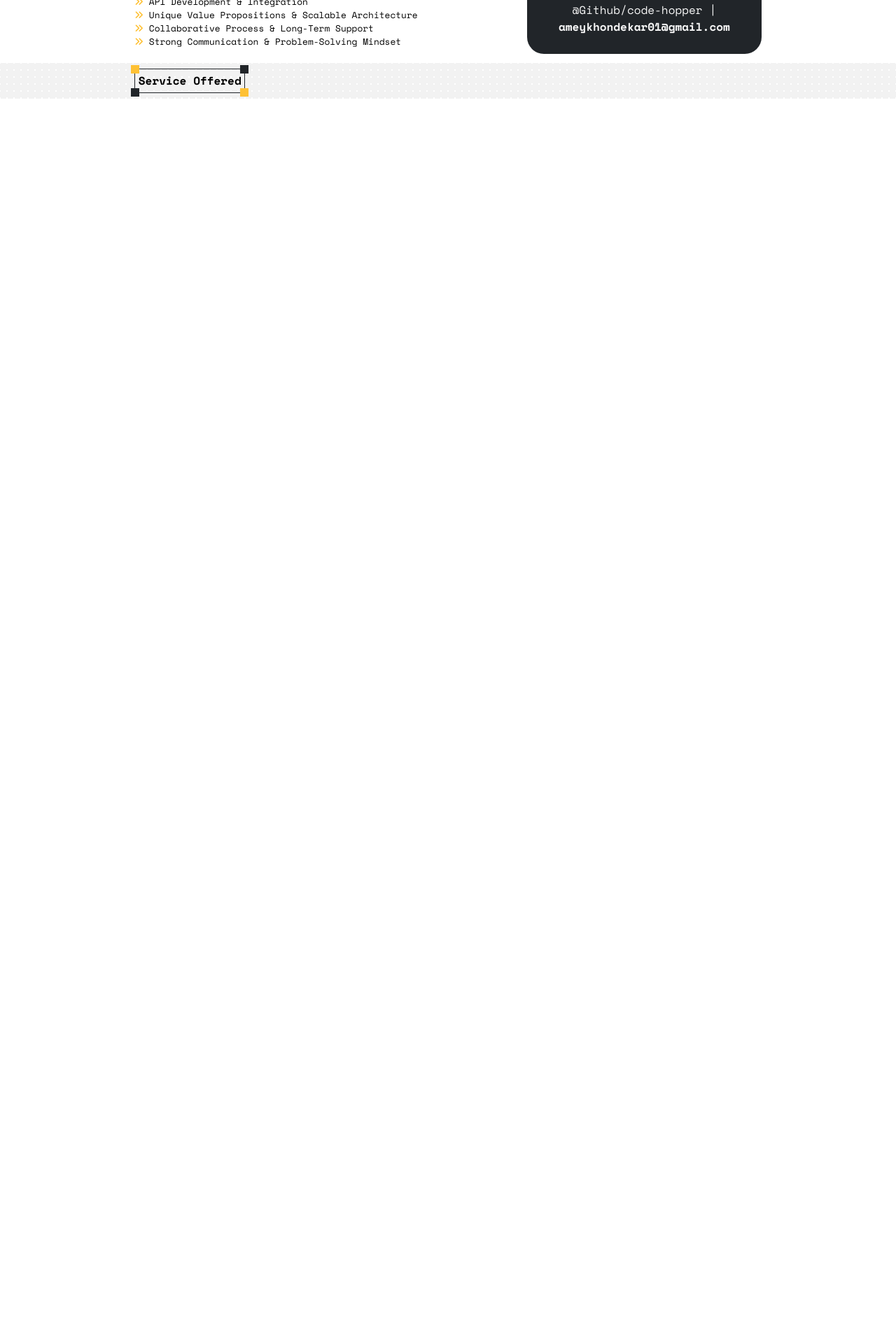
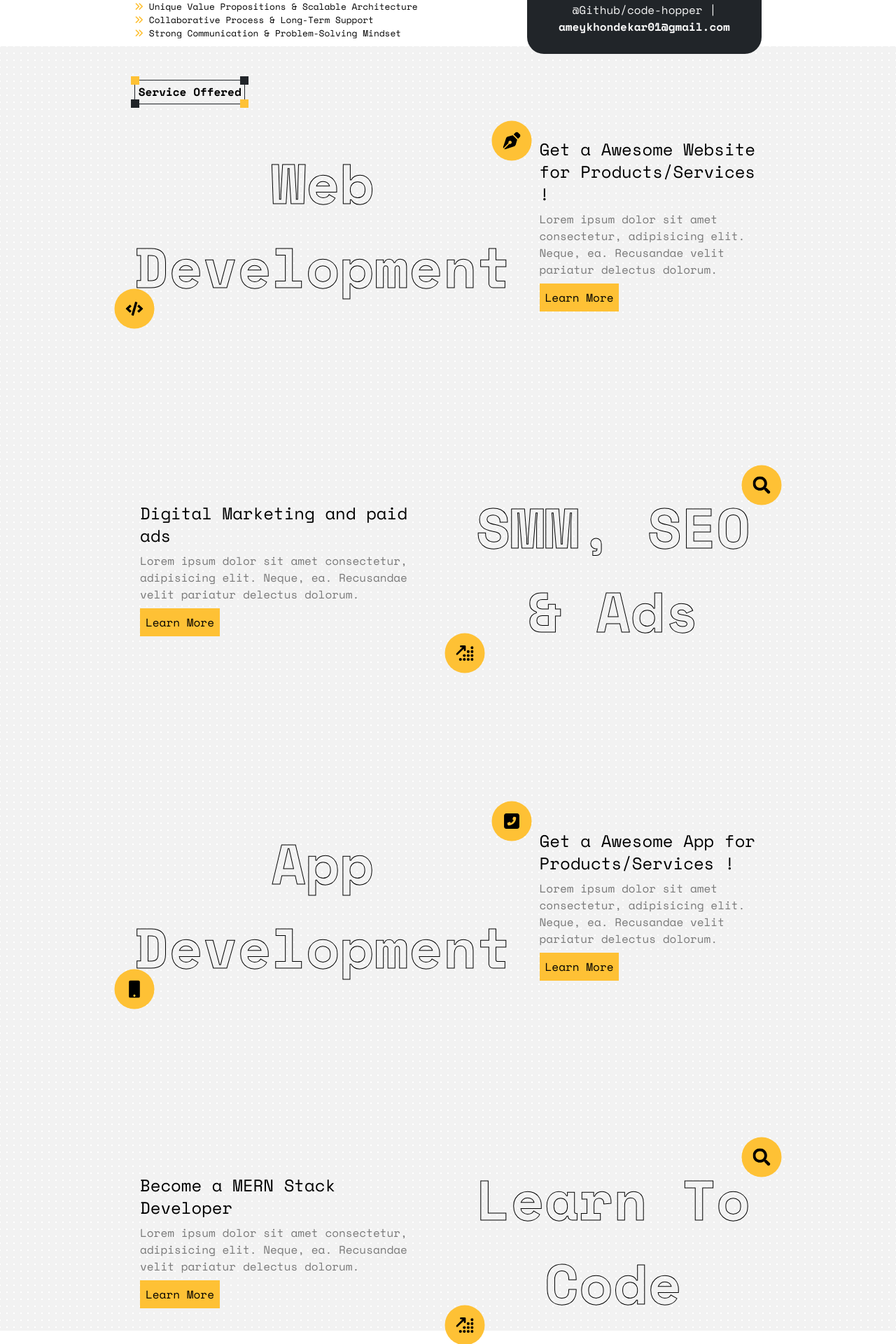
Before and after one commit to Code-Hopper/nx-code-hopper-portfolio, a Next.js app: page / in a window 1280 px wide. Shown: the part 820-2740 px from the top of the page at 70% size. Before the commit the page ends 961 px from the top, so only its background shows below. Built offline with nearby package versions, Linux system fonts and the light colour scheme.

Commit message:
service scroll v1

```diff
--- a/package.json
+++ b/package.json
@@ -12,6 +12,7 @@
     "@fortawesome/fontawesome-free": "^6.7.2",
     "fortawesome": "^0.0.1-security",
     "framer-motion": "^12.5.0",
+    "gsap": "^3.12.7",
     "lucide-react": "^0.483.0",
     "next": "15.2.2",
     "react": "^19.0.0",
--- a/src/components/sections/mainPreks.jsx
+++ b/src/components/sections/mainPreks.jsx
@@ -9,7 +9,7 @@ const MainPreks = () => {
                 </div>
             </div>
             <div className="container-fluid">
-                <div className="md:px-[var(--sideContenntPadding)] p-5 ">
+                <div className="content-container">
                     {/* create a 3 icons that will fade and then word will apear */}
                     <div className='perks-title'>
                         <h2 className='font-bold perks-section-main-heading mt-5'> <span className='text-warning'>My</span> Expertise</h2>
--- a/src/components/sections/serviceSelection/ServiceSection.jsx
+++ b/src/components/sections/serviceSelection/ServiceSection.jsx
@@ -1,10 +1,13 @@
 import React from 'react'
+
+import { FaAppStore, FaCode, FaLongArrowAltRight, FaMobile, FaPenNib, FaPhoneVolume, FaSearch } from 'react-icons/fa'
+import { FaArrowUpRightDots, FaSquarePhoneFlip } from 'react-icons/fa6'
 
 const ServiceSection = () => {
     return (
         <>
-            <div className='content-container service-section px-5 py-15'>
-                <div className='service-section-titile'>
+            <div className='content-container service-section'>
+                <div className='service-section-titile !py-10'>
 
                     <div id='title-card-element'>
                         <div className='card-box card-box-1'></div>
@@ -17,13 +20,98 @@ const ServiceSection = () => {
                 </div>
                 <div className='service-blocks'>
                     {/* web development */}
-                    <div></div>
+                    <div className='service-block-item'>
+                        <div className='title'>
+
+                            <div className='data'>
+                                <span className='text'>Web Development</span>
+
+                                {/* icons */}
+                                <div className='title-icon title-icon-1'>
+                                    <FaCode />
+                                </div>
+                                <div className='title-icon title-icon-2'>
+                                    <FaPenNib />
+                                </div>
+                            </div>
+                        </div>
+                        <div className='discription p-2 flex flex-col items-center md:items-start gap-2'>
+                            <h1 className='text-2xl'>Get a Awesome Website for Products/Services !</h1>
+                            <p className='opacity-50'>
+                                Lorem ipsum dolor sit amet consectetur, adipisicing elit. Neque, ea. Recusandae velit pariatur delectus dolorum.
+                            </p>
+                            <button className='bg-[var(--primaryColor)] p-2'>Learn More</button>
+                        </div>
+                    </div>
                     {/* digital marketing */}
-                    <div></div>
+                    <div className='service-block-item'>
+                        <div className='discription p-2 flex flex-col items-center md:items-start gap-2'>
+                            <h1 className='text-2xl'>Digital Marketing and paid ads</h1>
+                            <p className='opacity-50'>
+                                Lorem ipsum dolor sit amet consectetur, adipisicing elit. Neque, ea. Recusandae velit pariatur delectus dolorum.
+                            </p>
+                            <button className='bg-[var(--primaryColor)] p-2'>Learn More</button>
+                        </div>
+                        <div className='title'>
+                            <div className='data'>
+                                <span className='text'>SMM, SEO & Ads</span>
+                                {/* icons */}
+                                <div className='title-icon title-icon-1'>
+                                    <FaArrowUpRightDots />
+                                </div>
+                                <div className='title-icon title-icon-2'>
+                                    <FaSearch />
+                                </div>
+                            </div>
+                        </div>
+                    </div>
                     {/* mobile app development */}
-                    <div></div>
+
+                    <div className='service-block-item'>
+                        <div className='title'>
+
+                            <div className='data'>
+                                <span className='text'>App Development</span>
+                                {/* icons */}
+                                <div className='title-icon title-icon-1'>
+                                    <FaMobile />
+                                </div>
+                                <div className='title-icon title-icon-2'>
+                                    <FaSquarePhoneFlip />
+                                </div>
+                            </div>
+                        </div>
+                        <div className='discription p-2 flex flex-col items-center md:items-start gap-2'>
+                            <h1 className='text-2xl'>Get a Awesome App for Products/Services !</h1>
+                            <p className='opacity-50'>
+                                Lorem ipsum dolor sit amet consectetur, adipisicing elit. Neque, ea. Recusandae velit pariatur delectus dolorum.
+                            </p>
+                            <button className='bg-[var(--primaryColor)] p-2'>Learn More</button>
+                        </div>
+                    </div>
                     {/* learn to code with me */}
-                    <div></div>
+                    <div className='service-block-item'>
+                        <div className='discription p-2 flex flex-col items-center md:items-start gap-2'>
+                            <h1 className='text-2xl'>Become a MERN Stack Developer</h1>
+                            <p className='opacity-50'>
+                                Lorem ipsum dolor sit amet consectetur, adipisicing elit. Neque, ea. Recusandae velit pariatur delectus dolorum.
+                            </p>
+                            <button className='bg-[var(--primaryColor)] p-2'>Learn More</button>
+                        </div>
+                         <div className='title'>
+
+                            <div className='data'>
+                                <span className='text'>Learn To Code</span>
+                                {/* icons */}
+                                <div className='title-icon title-icon-1'>
+                                    <FaArrowUpRightDots />
+                                </div>
+                                <div className='title-icon title-icon-2'>
+                                    <FaSearch />
+                                </div>
+                            </div>
+                        </div>
+                    </div>
                 </div>
             </div>
         </>
--- a/src/styles/index.scss
+++ b/src/styles/index.scss
@@ -368,15 +368,17 @@
     font-weight: bold;
     cursor: pointer;
     border-radius: 4px;
-    box-shadow: 0px 0px 5px rgba(0, 0, 0, 0.2), -5px -5px 5px white;
+    box-shadow: 0px 5px 0px rgba($color: #000000, $alpha: .5);
     position: relative;
     z-index: 0;
     overflow: hidden;
+    transform: translateY(0px);
 
     transition: all 0.5s ease;
 
     &:hover {
-        box-shadow: 5px 5px 5px rgba(0, 0, 0, 0.2), -5px -5px 5px white;
+        box-shadow: 0px 0px 0px var(--secondaryColor);
+        transform: translateY(5px);
         color: var(--primaryColor);
     }
 
@@ -632,4 +634,71 @@
     background-size: 10px 10px;
 }
 
+.service-blocks {
+    display: flex;
+    flex-direction: column;
+    gap: 15rem;
+
+    .service-block-item {
+        display: flex;
+        gap: 2rem;
+        align-items: center;
+
+        >* {
+            flex: 1;
+        }
+
+        >.title {
+
+            >.data {
+
+                >.text{
+                    position: relative;
+                    z-index: 2;
+                }
+
+                font-size: clamp(2rem, 8vw, 5rem);
+                font-weight: bolder;
+                -webkit-text-fill-color: transparent;
+                -webkit-text-stroke: 1px;
+                position: relative;
+                word-break: keep-all;
+                text-overflow: ellipsis;
+                display: inline-block;
+                text-align: center;
+
+                >.title-icon {
+                    background-color: var(--primaryColor);
+                    display: inline-block;
+                    padding: 1rem;
+                    border-radius: 100%;
+                    font-size: 25px;
+                    position: absolute;
+                }
+
+                >.title-icon-1 {
+                    position: absolute;
+                    left: 0;
+                    top: 100%;
+                    transform: translate(-50%, -50%);
+                }
+
+                >.title-icon-2 {
+                    position: absolute;
+                    left: 100%;
+                    top: 0;
+                    transform: translate(-50%, -50%);
+                }
+            }
+        }
+
+
+
+        @media screen and (max-width:990px) {
+            flex-direction: column;
+        }
+
+    }
+}
+
 // service end
```
Also changed, not shown: 1 other file (tests, documents, lock files or other folders).
